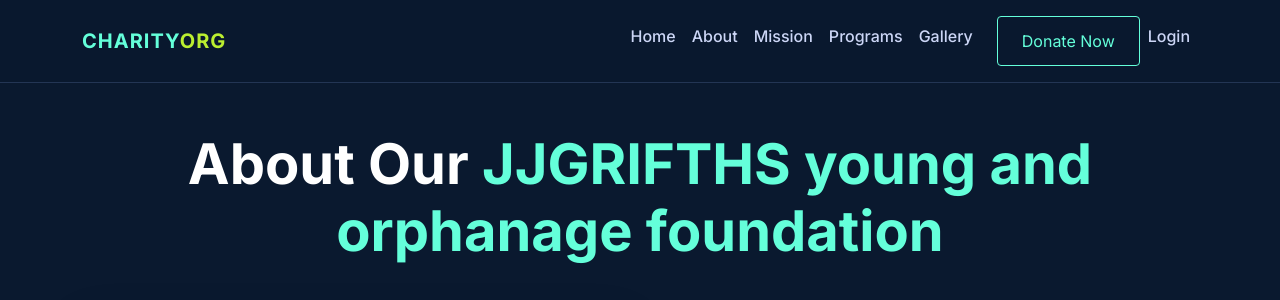
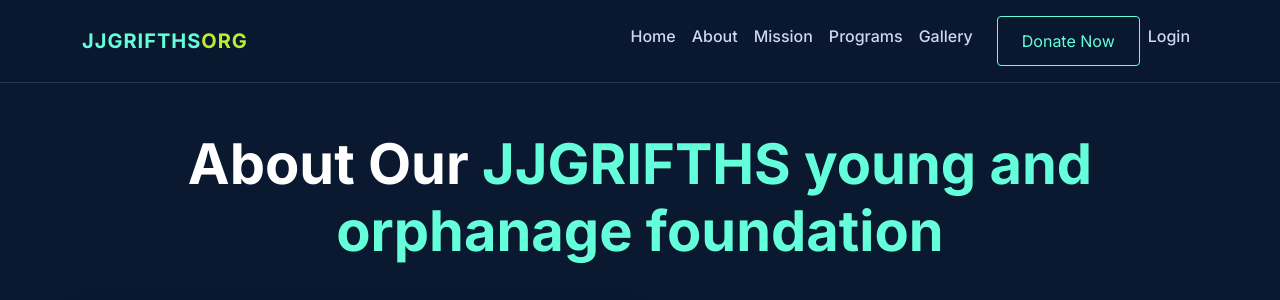
Before and after one commit to mukagobannetbackend/ngo-template, a Flask app: page /about in a window 1280 px wide. Shown: the top 300 px of the page. Run offline with Flask 3, Linux system fonts and the light colour scheme.

Commit message:
change name

```diff
--- a/templates/base.html
+++ b/templates/base.html
@@ -4,7 +4,7 @@
     <meta charset="UTF-8">
     <meta name="viewport" content="width=device-width, initial-scale=1.0">
     <meta name="description" content="{% block meta_description %}Empowering communities through charity and kindness.{% endblock %}">
-    <title>{% block title %}CharityOrg | Making a Difference{% endblock %}</title>
+    <title>{% block title %}JJGRIFTHS young ophanage foundation | Making a Difference{% endblock %}</title>
     <link href="https://cdn.jsdelivr.net/npm/bootstrap@5.3.0/dist/css/bootstrap.min.css" rel="stylesheet">
     <link rel="stylesheet" href="https://cdnjs.cloudflare.com/ajax/libs/font-awesome/6.0.0/css/all.min.css">
     <link href="https://fonts.googleapis.com/css2?family=Inter:wght@400;500;700&display=swap" rel="stylesheet">
@@ -14,7 +14,7 @@
 <body class="{% block body_class %}{% endblock %}">
     <nav class="navbar navbar-expand-lg navbar-light sticky-top shadow-sm">
         <div class="container">
-            <a class="navbar-brand fw-bold" href="{{ url_for('index') }}">CHARITY<span style="color: #bbee30;">ORG</span></a>
+            <a class="navbar-brand fw-bold" href="{{ url_for('index') }}">JJGRIFTHS<span style="color: #bbee30;">ORG</span></a>
             <button class="navbar-toggler border-0" type="button" data-bs-toggle="collapse" data-bs-target="#navbarNav">
                 <i class="fas fa-bars text-white"></i>
             </button>
```
